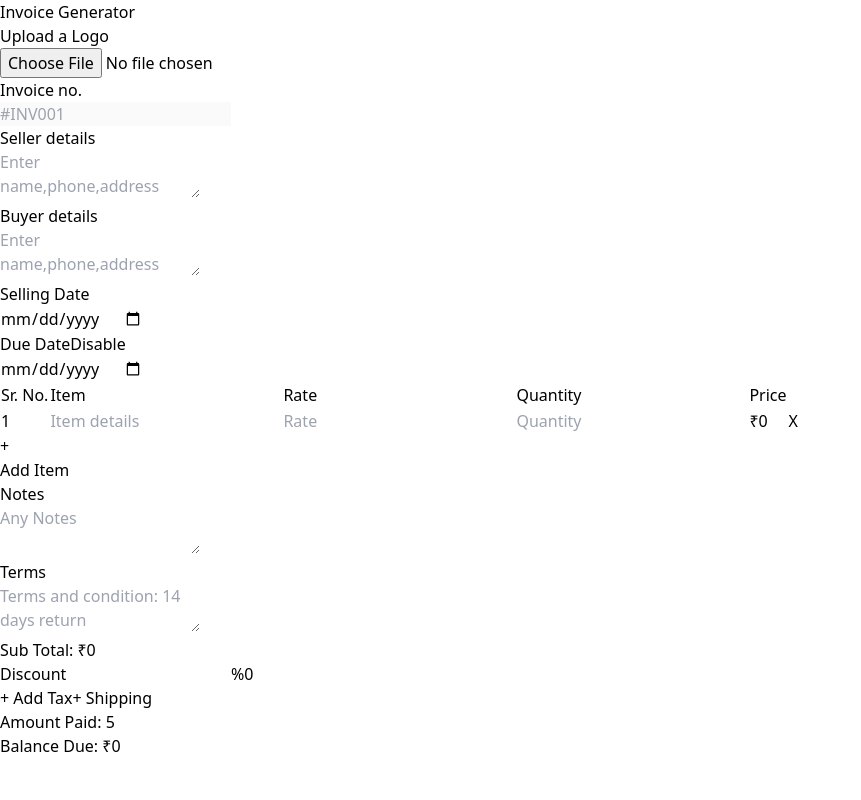
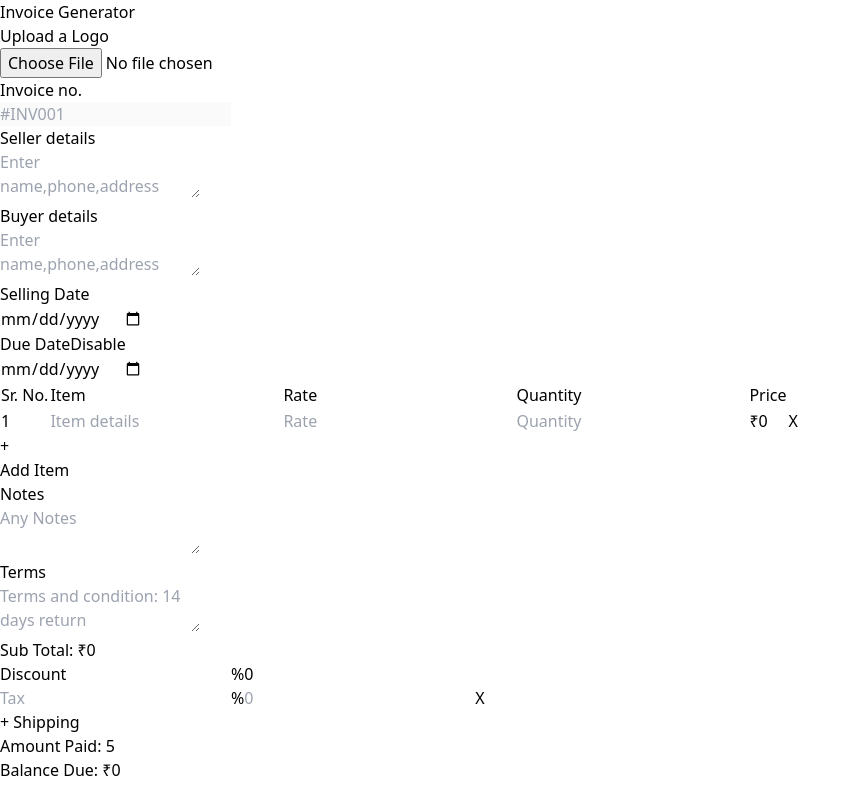
Before and after one commit to Sahilj11/Bill-generator, a React app: page / in a window 1280 px wide. Both pictures are taken after typing "5" into the empty fields and a click on the button "+ Add Tax". Shown: the whole page, without its empty margins (0-861 px from the left). Built offline with nearby package versions, Linux system fonts and the light colour scheme; the HTML template or start-up script is replaced by a standard one.

Commit message:
added button to add tax and shipping charge

```diff
--- a/src/components/GrandTotal.jsx
+++ b/src/components/GrandTotal.jsx
@@ -1,7 +1,11 @@
-import { useState, useEffect  } from "react";
+import { useState, useEffect } from "react";
+import { Tax } from "./Tax";
+import { Shipping } from "./Shipping";
 export function GrandTotal({ total }) {
     const [sTotal, setSTotal] = useState(0);
     const [ftotal, setFtotal] = useState(0);
+    const [taxShow, setTaxShow] = useState(false);
+    const [shipShow, setShipShow] = useState(false);
     const [discountRate, setDiscountRate] = useState({
         head: "Discount",
         rate: 0,
@@ -76,13 +80,25 @@ export function GrandTotal({ total }) {
                             className="input w-full max-w-xs"
                         />
                     </div>
+                    {taxShow && <Tax show={setTaxShow}/>}
+                    {shipShow && <Shipping show={setShipShow}/>}
                     <div className="flex gap-3">
-                        <button className="btn btn-ghost text-blue-600 btn-sm">
-                            + Add Tax
-                        </button>
-                        <button className="btn btn-ghost text-blue-600 btn-sm">
-                            + Shipping
-                        </button>
+                        {!taxShow && (
+                            <button
+                                className="btn btn-ghost text-blue-600 btn-sm"
+                                onClick={() => setTaxShow(true)}
+                            >
+                                + Add Tax
+                            </button>
+                        )}
+                        {!shipShow && (
+                            <button
+                                className="btn btn-ghost text-blue-600 btn-sm"
+                                onClick={() => setShipShow(true)}
+                            >
+                                + Shipping
+                            </button>
+                        )}
                     </div>
                     <div>
                         <span>Amount Paid: </span>
--- /dev/null
+++ b/src/components/Shipping.jsx
@@ -0,0 +1,21 @@
+export function Shipping({ show }) {
+    return (
+        <>
+            <div className="flex relative gap-3 items-center">
+                <input
+                    type="text"
+                    placeholder="Shipping"
+                    className="input w-full max-w-xs pl-10"
+                />
+                <input
+                    type="number"
+                    placeholder="0"
+                    className="input w-full max-w-xs"
+                />
+                <button className="btn btn-sm btn-ghost text-red-700" onClick={() => show(false)}>
+                    X
+                </button>
+            </div>
+        </>
+    );
+}
--- /dev/null
+++ b/src/components/Tax.jsx
@@ -0,0 +1,22 @@
+export function Tax({ show }) {
+    return (
+        <>
+            <div className="flex relative items-center gap-2">
+                <input
+                    type="text"
+                    placeholder="Tax"
+                    className="input w-full max-w-xs pl-10"
+                />
+                <button className="absolute top-1/4 left-2">%</button>
+                <input
+                    type="number"
+                    placeholder="0"
+                    className="input w-full max-w-xs"
+                />
+                <button className="btn btn-sm btn-ghost text-red-700" onClick={()=>show(false)}>
+                    X
+                </button>
+            </div>
+        </>
+    );
+}
```
Also changed, not shown: src/components/Charge.jsx (deleted, +0 -37 lines).
